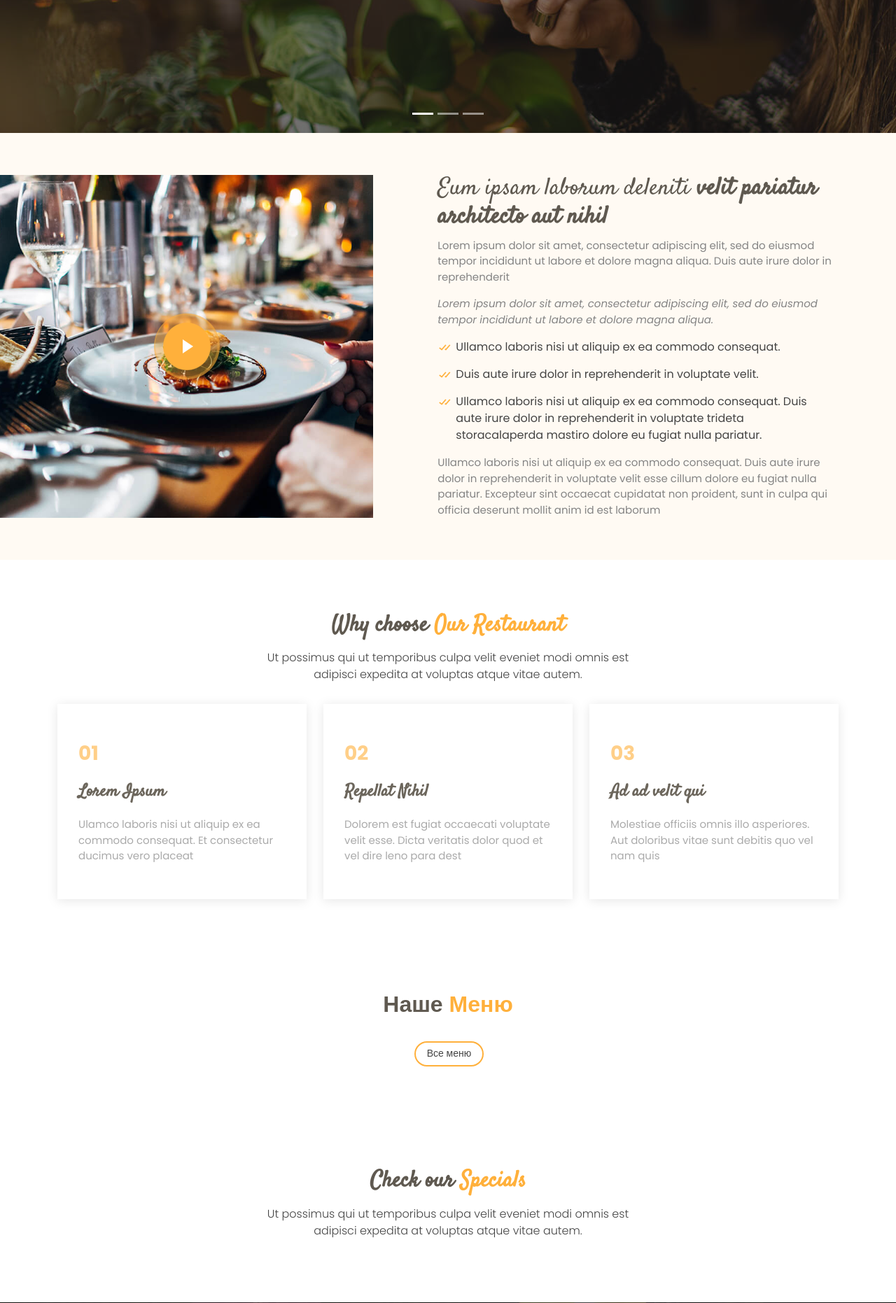
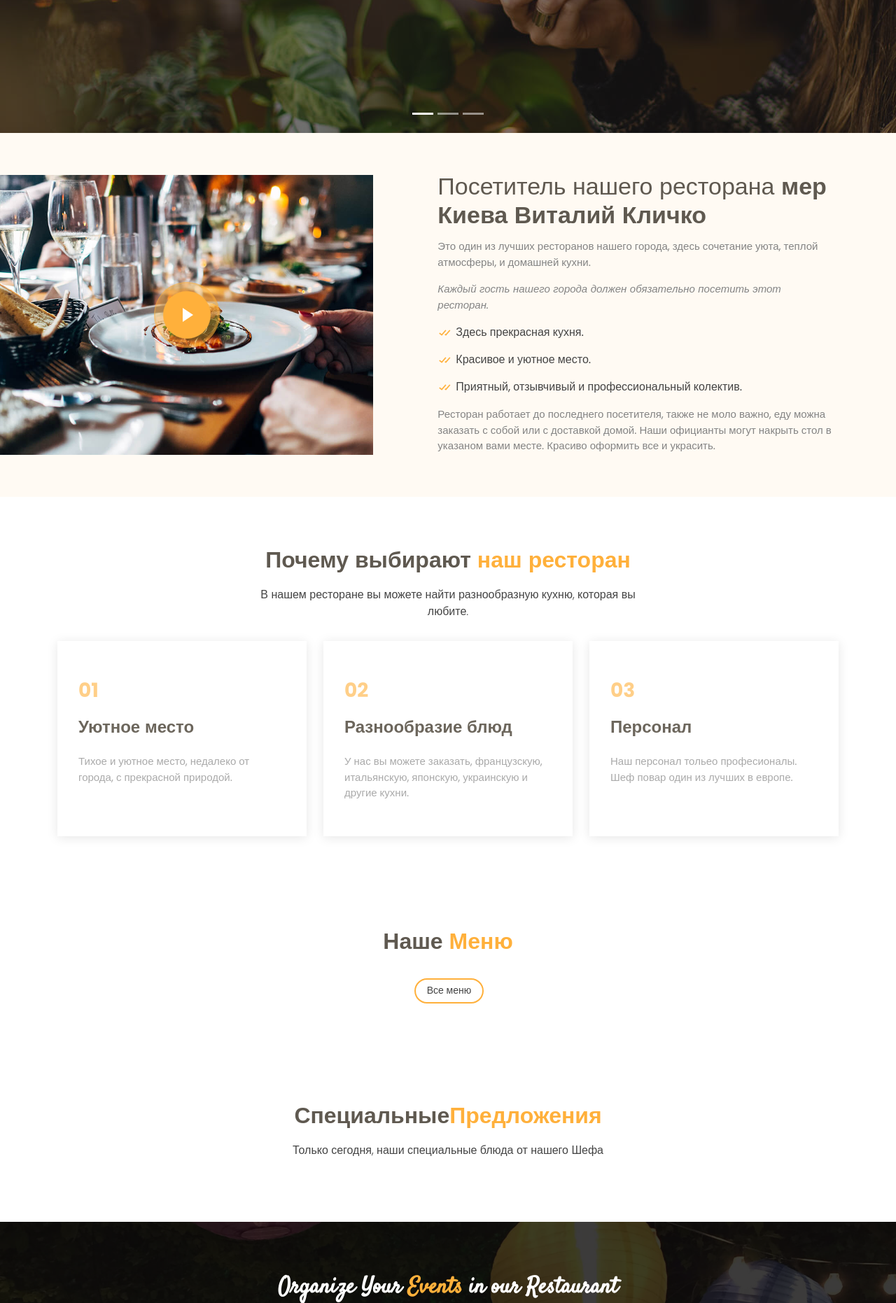
Before and after one commit to amuriks7/cafe_django, a Django app: page / in a window 1280 px wide. Shown: the part 610-2472 px from the top of the page at 70% size. Run offline with Django 4.2, Linux system fonts and the light colour scheme; data that the repository does not hold is empty; some libraries are stand-ins or nearby versions.

Commit message:
add about us text

```diff
--- a/main_page/templates/main.html
+++ b/main_page/templates/main.html
@@ -9,29 +9,28 @@
         <div class="row">
 
           <div class="col-lg-5 align-items-stretch video-box" style='background-image: url("static/assets/img/about.jpg");'>
-            <a href="https://www.youtube.com/watch?v=jDDaplaOz7Q" class="venobox play-btn mb-4" data-vbtype="video" data-autoplay="true"></a>
+            <a href="https://www.youtube.com/watch?v=rPu5Lti3Zj4&ab_channel=VideostreamProduction" class="venobox play-btn mb-4" data-vbtype="video" data-autoplay="true"></a>
           </div>
 
           <div class="col-lg-7 d-flex flex-column justify-content-center align-items-stretch">
 
             <div class="content">
-              <h3>Eum ipsam laborum deleniti <strong>velit pariatur architecto aut nihil</strong></h3>
+              <h3> Посетитель нашего ресторана <strong>мер Киева Виталий Кличко</strong></h3>
               <p>
-                Lorem ipsum dolor sit amet, consectetur adipiscing elit, sed do eiusmod tempor incididunt ut labore et dolore magna aliqua. Duis aute irure dolor in reprehenderit
+                Это один из лучших ресторанов нашего города, здесь сочетание уюта, теплой атмосферы, и домашней кухни.
               </p>
               <p class="fst-italic">
-                Lorem ipsum dolor sit amet, consectetur adipiscing elit, sed do eiusmod tempor incididunt ut labore et dolore
-                magna aliqua.
+                Каждый гость нашего города должен обязательно посетить этот ресторан.
               </p>
               <ul>
-                <li><i class="bx bx-check-double"></i> Ullamco laboris nisi ut aliquip ex ea commodo consequat.</li>
-                <li><i class="bx bx-check-double"></i> Duis aute irure dolor in reprehenderit in voluptate velit.</li>
-                <li><i class="bx bx-check-double"></i> Ullamco laboris nisi ut aliquip ex ea commodo consequat. Duis aute irure dolor in reprehenderit in voluptate trideta storacalaperda mastiro dolore eu fugiat nulla pariatur.</li>
+                <li><i class="bx bx-check-double"></i> Здесь прекрасная кухня.</li>
+                <li><i class="bx bx-check-double"></i> Красивое и уютное место.</li>
+                <li><i class="bx bx-check-double"></i> Приятный, отзывчивый и профессиональный колектив.</li>
               </ul>
               <p>
-                Ullamco laboris nisi ut aliquip ex ea commodo consequat. Duis aute irure dolor in reprehenderit in voluptate
-                velit esse cillum dolore eu fugiat nulla pariatur. Excepteur sint occaecat cupidatat non proident, sunt in
-                culpa qui officia deserunt mollit anim id est laborum
+                Ресторан работает до последнего посетителя, также не моло важно, еду можна заказать с собой
+                  или с доставкой домой. Наши официанты могут накрыть стол в указаном вами месте.
+                  Красиво оформить все и украсить.
               </p>
             </div>
 
@@ -47,8 +46,8 @@
       <div class="container">
 
         <div class="section-title">
-          <h2>Why choose <span>Our Restaurant</span></h2>
-          <p>Ut possimus qui ut temporibus culpa velit eveniet modi omnis est adipisci expedita at voluptas atque vitae autem.</p>
+          <h2>Почему выбирают <span>наш ресторан</span></h2>
+          <p>В нашем ресторане вы можете найти разнообразную кухню, которая вы любите.</p>
         </div>
 
         <div class="row">
@@ -56,24 +55,25 @@
           <div class="col-lg-4">
             <div class="box">
               <span>01</span>
-              <h4>Lorem Ipsum</h4>
-              <p>Ulamco laboris nisi ut aliquip ex ea commodo consequat. Et consectetur ducimus vero placeat</p>
+              <h4>Уютное место</h4>
+              <p>Тихое и уютное место, недалеко от города, с прекрасной природой.</p>
             </div>
           </div>
 
           <div class="col-lg-4 mt-4 mt-lg-0">
             <div class="box">
               <span>02</span>
-              <h4>Repellat Nihil</h4>
-              <p>Dolorem est fugiat occaecati voluptate velit esse. Dicta veritatis dolor quod et vel dire leno para dest</p>
+              <h4>Разнообразие блюд</h4>
+              <p>У нас вы можете заказать, французскую, итальянскую, японскую, украинскую и другие
+              кухни.</p>
             </div>
           </div>
 
           <div class="col-lg-4 mt-4 mt-lg-0">
             <div class="box">
               <span>03</span>
-              <h4> Ad ad velit qui</h4>
-              <p>Molestiae officiis omnis illo asperiores. Aut doloribus vitae sunt debitis quo vel nam quis</p>
+              <h4> Персонал </h4>
+              <p>Наш персонал тольео професионалы. Шеф повар один из лучших в европе.</p>
             </div>
           </div>
 
--- a/main_page/templates/special.html
+++ b/main_page/templates/special.html
@@ -2,8 +2,8 @@
       <div class="container">
 
         <div class="section-title">
-          <h2>Check our <span>Specials</span></h2>
-          <p>Ut possimus qui ut temporibus culpa velit eveniet modi omnis est adipisci expedita at voluptas atque vitae autem.</p>
+          <h2>Специальные<span>Предложения</span></h2>
+          <p>Только сегодня, наши специальные блюда от нашего Шефа</p>
         </div>
 
         <div class="row">
```
